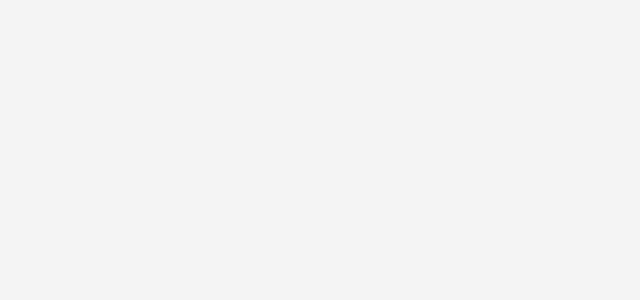
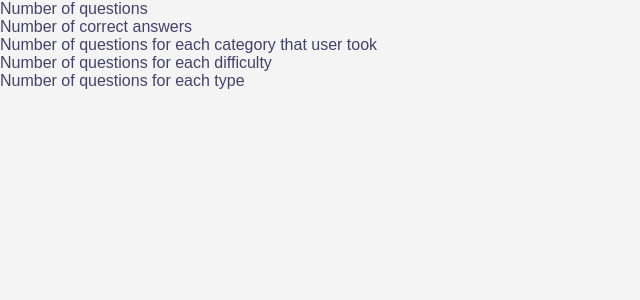
Before and after one commit to Okami397/Quiz-App, a React (Vite) app in the folder Quiz App/: page /statistics in a window 1280 px wide. Shown: the top 300 px of the page, without its empty margins (0-640 px from the left). Built offline with nearby package versions, Linux system fonts and the light colour scheme.

Commit message:
Add basic statistics page

```diff
--- a/Quiz App/package.json
+++ b/Quiz App/package.json
@@ -18,6 +18,7 @@
     "axios": "^1.7.2",
     "install": "^0.13.0",
     "npm": "^10.8.2",
+    "persist": "^0.2.7",
     "query": "^0.2.0",
     "react": "^18.3.1",
     "react-dom": "^18.3.1",
@@ -25,6 +26,7 @@
     "react-router": "^6.25.1",
     "react-router-dom": "6.4",
     "react-select": "^5.8.0",
+    "redux": "^5.0.1",
     "rtk": "^3.1.1"
   },
   "devDependencies": {
--- a/Quiz App/src/pages/Statistics/Statistics.tsx
+++ b/Quiz App/src/pages/Statistics/Statistics.tsx
@@ -1,7 +1,15 @@
 import React from "react";
 
 const Statistics = () => {
-  return <div></div>;
+  return (
+    <div>
+      <p>Number of questions</p>
+      <p>Number of correct answers</p>
+      <p>Number of questions for each category that user took</p>
+      <p>Number of questions for each difficulty</p>
+      <p>Number of questions for each type</p>
+    </div>
+  );
 };
 
 export default Statistics;
```
Also changed, not shown: Quiz App/src/store/reducers/statisticsSlice.ts (added).
